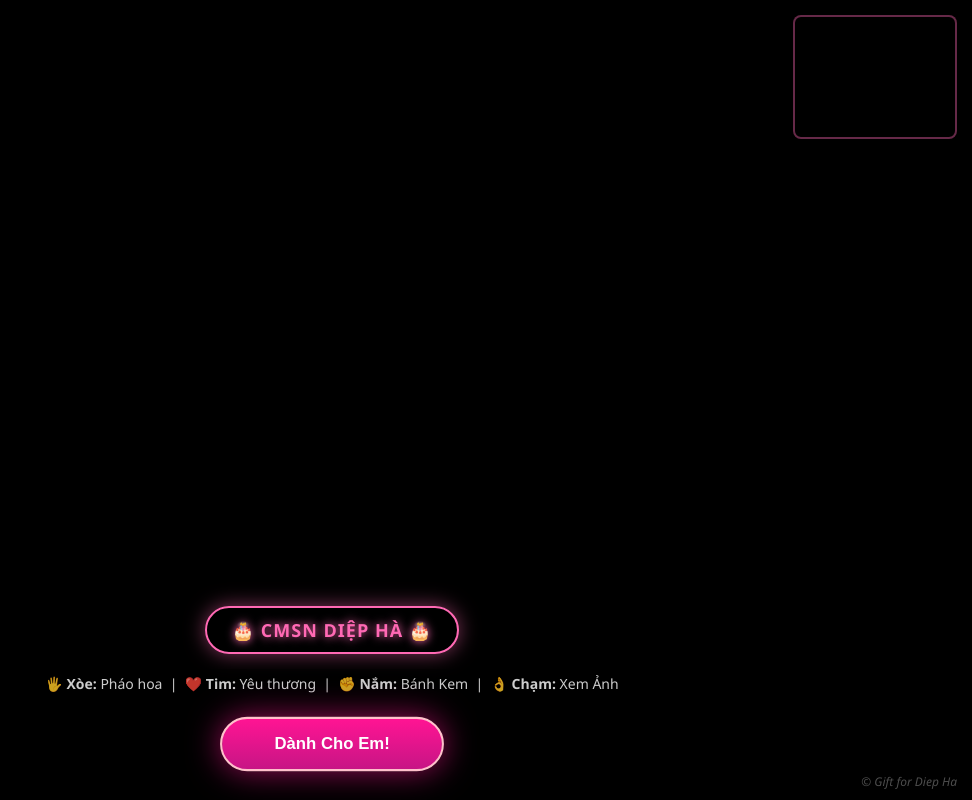
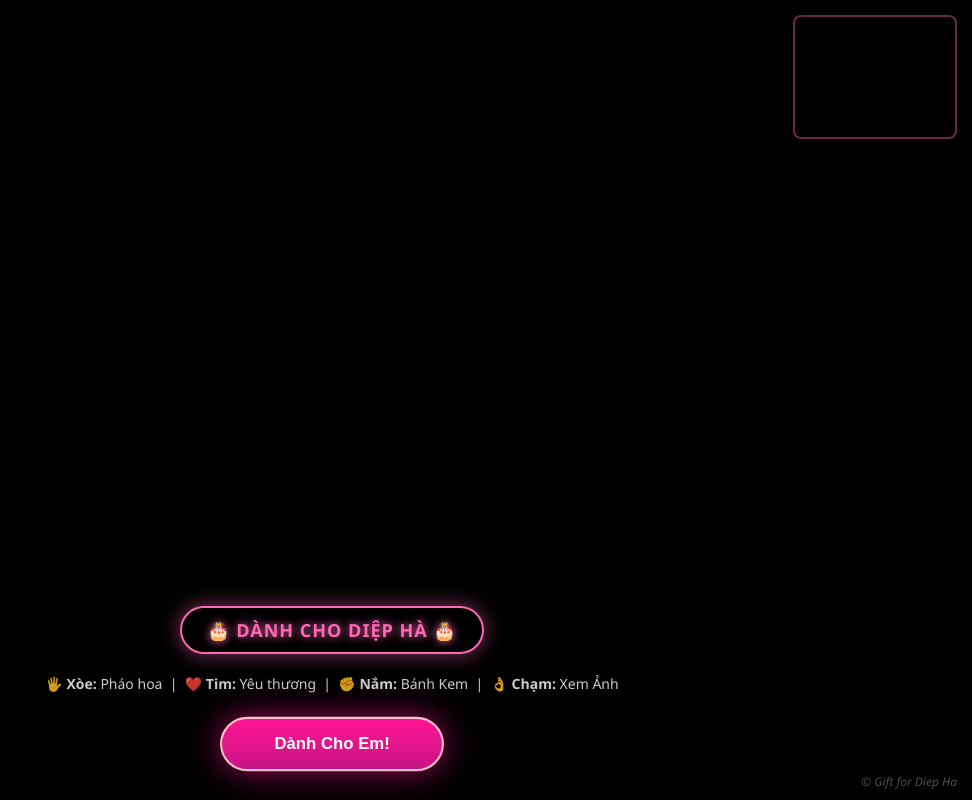
Before and after one commit to PicassTuan/PearlTr, a plain HTML site: page index.html in a window 1280 px wide. Shown: the whole page, without its empty margins (308-1280 px from the left). Drawn offline with nearby package versions, Linux system fonts and the light colour scheme.

Commit message:
Update index.html

```diff
--- a/index.html
+++ b/index.html
@@ -28,7 +28,7 @@
 </head>
 <body>
     <div id="ui-layer">
-        <div id="status" class="badge">🎂 CMSN Diệp Hà 🎂</div>
+        <div id="status" class="badge">🎂 Dành cho Diệp Hà 🎂</div>
         <br>
         <div class="guide">🖐 <b>Xòe:</b> Pháo hoa &nbsp;|&nbsp; ❤️ <b>Tim:</b> Yêu thương &nbsp;|&nbsp; ✊ <b>Nắm:</b> Bánh Kem &nbsp;|&nbsp; 👌 <b>Chạm:</b> Xem Ảnh</div>
         <br>
@@ -246,4 +246,5 @@
         window.addEventListener('resize', () => { if(camera) { camera.aspect = window.innerWidth/window.innerHeight; camera.updateProjectionMatrix(); renderer.setSize(window.innerWidth, window.innerHeight); } });
     </script>
 </body>
+
 </html>
```
